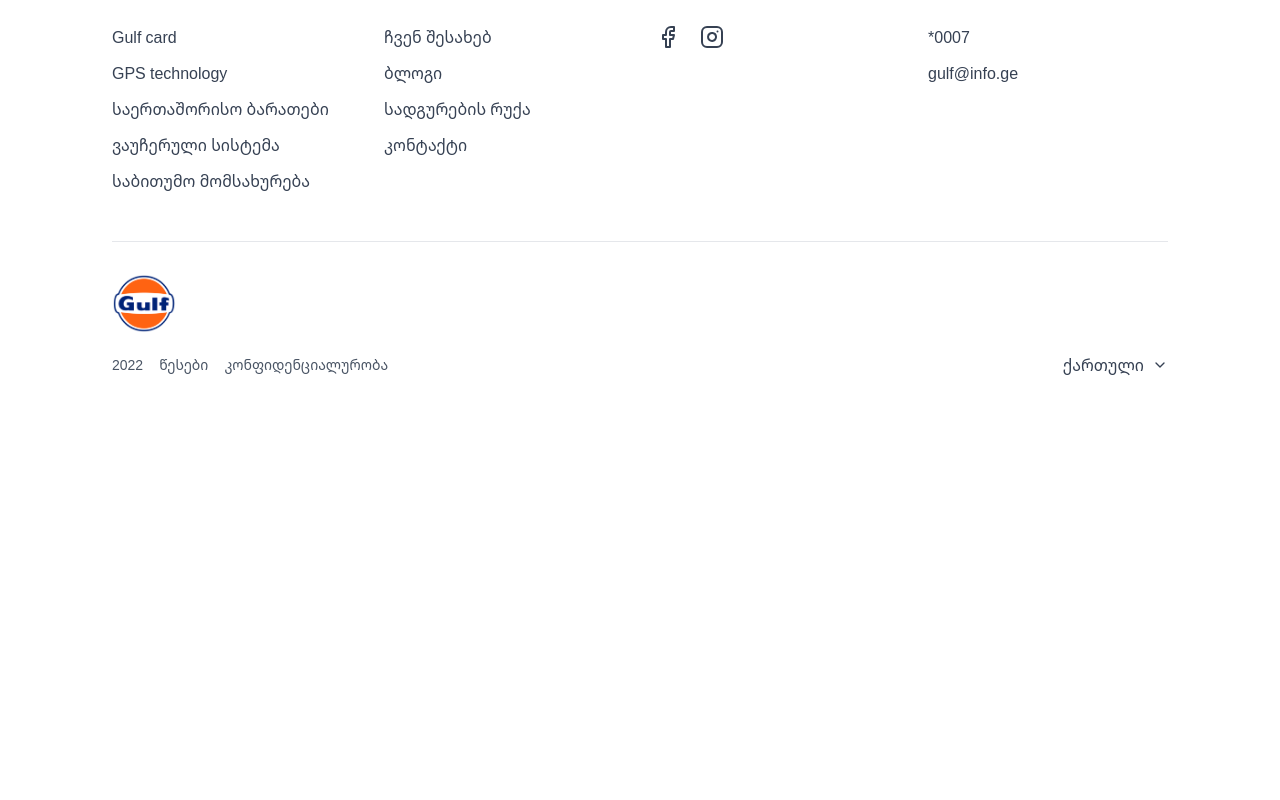
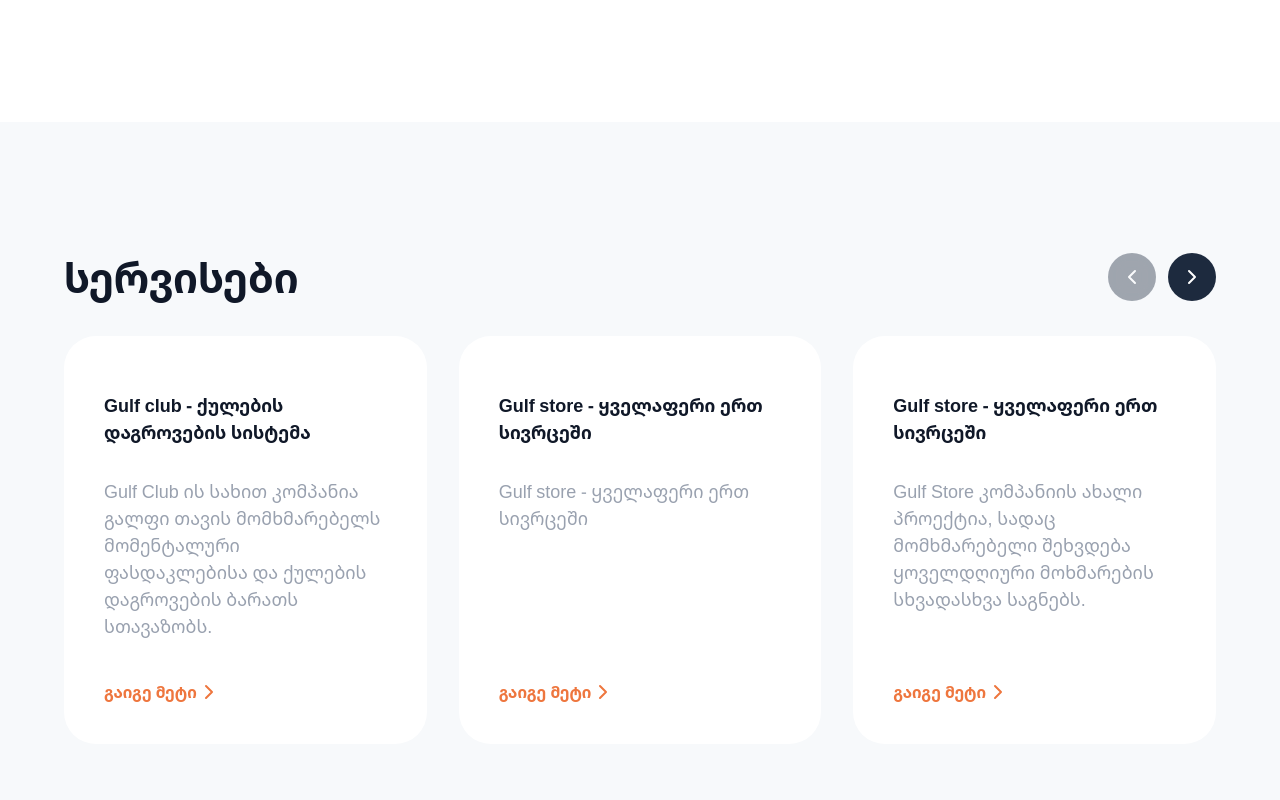
Before and after one commit to marreeam/Gulf, a Next.js app: page / in a window 1280 px wide. Shown: the part 1320-2120 px from the top of the page. Before the commit the page ends 1753 px from the top, so only its background shows below. Built offline with nearby package versions, Linux system fonts and the light colour scheme; no server answers.

Commit message:
feat/ services section

```diff
--- a/src/app/globals.css
+++ b/src/app/globals.css
@@ -9,6 +9,8 @@
 
 
 @layer components {
+
+
   .link-button {
     @apply block text-gray-900 font-medium hover:text-[#00205B] transition-colors leading-[1.5] tracking-[0%];
   }
--- a/src/app/page.tsx
+++ b/src/app/page.tsx
@@ -1,11 +1,13 @@
 import React from 'react'
 import Hero from '@/features/hero/Hero';
 import PricesSection from "@/features/prices/Prices";
+import ServicesSection from '@/features/servicesSection/ServicesSection';
 const Landing = () => {
   return (
     <div>
       <Hero/>
       <PricesSection/>
+      <ServicesSection/>
       </div>
 
   )
--- a/src/components/ui/IconButton.tsx
+++ b/src/components/ui/IconButton.tsx
@@ -1,4 +1,3 @@
-// components/ui/IconButton.tsx
 "use client";
 
 import { ReactNode } from "react";
@@ -17,7 +16,7 @@
   className = "",
 }: IconButtonProps) {
   const baseClasses =
-    "inline-flex items-center gap-2 rounded-full font-medium btn-dark";
+    "group inline-flex items-center gap-2 rounded-full font-medium btn-dark transition-all duration-400 ease-in-out cursor-pointer";
 
   return (
     <button
@@ -25,7 +24,17 @@
       className={`${baseClasses} ${className}`}
     >
       {children && <span>{children}</span>}
-      <span className=" btn-light p-2 rounded-full text-black hover:text-white duration-400 ease-in-out">{icon}</span>
+      <span
+        className="
+          btn-light
+          p-2 rounded-full
+          text-black
+          transition-all duration-400 ease-in-out
+          group-hover:bg-[var(--dark-blue)] group-hover:text-white
+        "
+      >
+        {icon}
+      </span>
     </button>
   );
 }
--- a/src/components/ui/SliderControls.tsx
+++ b/src/components/ui/SliderControls.tsx
@@ -6,34 +6,57 @@
   onPrev: () => void;
   onNext: () => void;
   bgColor?: string;
-  hoverColor?: string;
+  hoverBgColor?: string;
   iconColor?: string;
+  hoverIconColor?: string;
   size?: number;
   className?: string;
+  disabledPrev?: boolean;
+  disabledNext?: boolean;
 }
 
 export default function SliderControls({
   onPrev,
   onNext,
-  bgColor = "bg-white/10",
-  hoverColor = "hover:bg-white/20",
+  bgColor = "bg-[var(--dark-blue)]",
+  hoverBgColor = "hover:bg-[var(--soft-yellow)]",
   iconColor = "text-white",
+  hoverIconColor = "group-hover:text-black",
   size = 9,
   className = "",
+  disabledPrev = false,
+  disabledNext = false,
 }: SliderControlsProps) {
   return (
     <div className={`flex items-center gap-3 ${className}`}>
       <button
-        onClick={onPrev}
-        className={`flex h-12 w-12 items-center justify-center rounded-full ${bgColor} ${hoverColor} backdrop-blur-sm transition`}
+        onClick={!disabledPrev ? onPrev : undefined}
+        disabled={disabledPrev}
+        className={`group flex h-12 w-12 items-center justify-center rounded-full backdrop-blur-sm transition
+          ${bgColor} ${!disabledPrev ? hoverBgColor : ""}
+          ${disabledPrev ? "opacity-40 cursor-default" : "cursor-pointer"}
+        `}
       >
-        <ChevronLeft className={`h-${size} w-${size} ${iconColor}`} />
+        <ChevronLeft
+          className={`h-${size} w-${size} ${iconColor} transition
+            ${!disabledPrev ? hoverIconColor : ""}
+          `}
+        />
       </button>
+
       <button
-        onClick={onNext}
-        className={`flex h-12 w-12 items-center justify-center rounded-full ${bgColor} ${hoverColor} backdrop-blur-sm transition`}
+        onClick={!disabledNext ? onNext : undefined}
+        disabled={disabledNext}
+        className={`group flex h-12 w-12 items-center justify-center rounded-full backdrop-blur-sm transition
+          ${bgColor} ${!disabledNext ? hoverBgColor : ""}
+          ${disabledNext ? "opacity-40 cursor-default" : "cursor-pointer"}
+        `}
       >
-        <ChevronRight className={`h-${size} w-${size} ${iconColor}`} />
+        <ChevronRight
+          className={`h-${size} w-${size} ${iconColor} transition
+            ${!disabledNext ? hoverIconColor : ""}
+          `}
+        />
       </button>
     </div>
   );
--- /dev/null
+++ b/src/constants/services.tsx
@@ -0,0 +1,49 @@
+// constants/services.ts
+import { ReactNode } from "react";
+import { Cpu, Monitor, Server } from "lucide-react";
+
+export interface Service {
+  id: string;
+  icon: ReactNode;
+  title: string;
+  description: string;
+  link: string;
+}
+
+export const SERVICES: Service[] = [
+  {
+    id: "1",
+    icon: <Cpu size={32} />,
+    title: "Gulf club - ქულების დაგროვების სისტემა",
+    description: "Gulf Club ის სახით კომპანია გალფი თავის მომხმარებელს მომენტალური ფასდაკლებისა და ქულების დაგროვების ბარათს სთავაზობს.",
+    link: "/services/performance",
+  },
+  {
+    id: "2",
+    icon: <Monitor size={32} />,
+    title: "Gulf store - ყველაფერი ერთ სივრცეში",
+    description: "Gulf store - ყველაფერი ერთ სივრცეში",
+    link: "",
+  },
+  {
+    id: "3",
+    icon: <Server size={32} />,
+    title: "Gulf store - ყველაფერი ერთ სივრცეში",
+    description: "Gulf Store კომპანიის ახალი პროექტია, სადაც მომხმარებელი შეხვდება ყოველდღიური მოხმარების სხვადასხვა საგნებს.",
+    link: "",
+  },
+  {
+    id: "4",
+    icon: <Monitor size={32} />,
+    title: "Gulf store - ყველაფერი ერთ სივრცეში",
+    description: "Gulf store - ყველაფერი ერთ სივრცეში",
+    link: "",
+  },
+  {
+    id: "5",
+    icon: <Server size={32} />,
+    title: "Gulf store - ყველაფერი ერთ სივრცეში",
+    description: "Gulf Store კომპანიის ახალი პროექტია, სადაც მომხმარებელი შეხვდება ყოველდღიური მოხმარების სხვადასხვა საგნებს.",
+    link: "",
+  },
+];
--- a/src/features/prices/prices.tsx
+++ b/src/features/prices/prices.tsx
@@ -9,7 +9,7 @@
   const { data, isLoading, error } = useFuelPrices();
 
   return (
-    <div className="px-6 sm:px-8 lg:px-16 py-6 flex flex-col gap-12">
+    <div className="px-6 sm:px-8 lg:px-16 py-32 flex flex-col gap-12">
       <PricesHeader onArchiveClick={() => console.log("Clicked!")} />
       <PricesList prices={data} isLoading={isLoading} error={error} />
     </div>
--- /dev/null
+++ b/src/features/servicesSection/ServicesSection.tsx
@@ -0,0 +1,35 @@
+"use client";
+
+import ServicesSlider from "./components/ServicesSlider";
+import SliderControls from "@/components/ui/SliderControls";
+import { useRef, useState } from "react";
+
+export default function ServicesSection() {
+  const swiperRef = useRef<any>(null);
+  const [isBeginning, setIsBeginning] = useState(true);
+  const [isEnd, setIsEnd] = useState(false);
+
+  return (
+    <section className="px-6 sm:px-8 lg:px-16 py-32 bg-[var(--soft-yellow)]">
+      <div className="flex items-center justify-between mb-8">
+        <h2 className="titles-black text-left">სერვისები</h2>
+
+        <SliderControls
+          onPrev={() => swiperRef.current?.slidePrev()}
+          onNext={() => swiperRef.current?.slideNext()}
+          bgColor="bg-[var(--dark-blue)]"
+          hoverBgColor="hover:bg-[rgb(237,241,248)]"
+          iconColor="text-white"
+          disabledPrev={isBeginning}
+          disabledNext={isEnd}
+        />
+      </div>
+
+      <ServicesSlider
+        swiperRef={swiperRef}
+        setIsBeginning={setIsBeginning}
+        setIsEnd={setIsEnd}
+      />
+    </section>
+  );
+}
--- /dev/null
+++ b/src/features/servicesSection/components/ServiceCard.tsx
@@ -0,0 +1,31 @@
+// ServiceCard.tsx
+"use client";
+
+import { Service } from "@/constants/services";
+import { ChevronRight, ChevronUpSquare } from "lucide-react";
+
+interface ServiceCardProps {
+  service: Service;
+  className?: string;
+  style?: React.CSSProperties;
+}
+
+export default function ServiceCard({
+  service,
+  className = "",
+  style,
+}: ServiceCardProps) {
+  return (
+    <div
+      className={`bg-white rounded-4xl p-10 flex flex-col gap-6 ${className}`}
+      style={style}
+    >
+      <h3 className="bold-medium-text mt-4">{service.title}</h3>
+      <p className="grey-medium-text mt-2 flex-grow">{service.description}</p>
+      <a href={service.link} className="link-button mt-4 font-semibold leading-[1.5] tracking-[0%] text-[rgb(238,118,62)] hover:text-[rgb(236,178,149)] flex items-center">
+       გაიგე მეტი
+       <ChevronRight/>
+      </a>
+    </div>
+  );
+}
--- /dev/null
+++ b/src/features/servicesSection/components/ServicesSlider.tsx
@@ -0,0 +1,72 @@
+"use client";
+
+import { SERVICES } from "@/constants/services";
+import ServiceCard from "./ServiceCard";
+import { Swiper, SwiperSlide } from "swiper/react";
+import "swiper/css";
+import { Navigation } from "swiper/modules";
+import { useEffect, useState } from "react";
+import { motion } from "framer-motion";
+
+interface ServicesSliderProps {
+  swiperRef: React.MutableRefObject<any>;
+  setIsBeginning: (value: boolean) => void;
+  setIsEnd: (value: boolean) => void;
+}
+
+export default function ServicesSlider({
+  swiperRef,
+  setIsBeginning,
+  setIsEnd,
+}: ServicesSliderProps) {
+  const [cardHeight, setCardHeight] = useState(0);
+
+  useEffect(() => {
+    const heights = Array.from(document.querySelectorAll(".service-card")).map(
+      (el) => el.clientHeight
+    );
+    if (heights.length) setCardHeight(Math.max(...heights));
+  }, []);
+
+  return (
+    <Swiper
+      onSwiper={(swiper) => {
+        swiperRef.current = swiper;
+        setIsBeginning(swiper.isBeginning);
+        setIsEnd(swiper.isEnd);
+
+        swiper.on("slideChange", () => {
+          setIsBeginning(swiper.isBeginning);
+          setIsEnd(swiper.isEnd);
+        });
+      }}
+      spaceBetween={32}
+      slidesPerView={1}
+      breakpoints={{
+        640: { slidesPerView: 1 },
+        768: { slidesPerView: 2 },
+        1024: { slidesPerView: 3 },
+      }}
+      modules={[Navigation]}
+      speed={600}
+    >
+      {SERVICES.map((service, index) => (
+        <SwiperSlide key={service.id} className="flex">
+          <motion.div
+            initial={{ opacity: 0, y: 30 }}
+            whileInView={{ opacity: 1, y: 0 }}
+            viewport={{ once: true, amount: 0.2 }}
+            transition={{ duration: 0.5, delay: index * 0.1, ease: "easeOut" }}
+            className="w-full h-full"
+          >
+            <ServiceCard
+              service={service}
+              className="flex-grow service-card"
+              style={{ height: cardHeight || "auto" }}
+            />
+          </motion.div>
+        </SwiperSlide>
+      ))}
+    </Swiper>
+  );
+}
```
